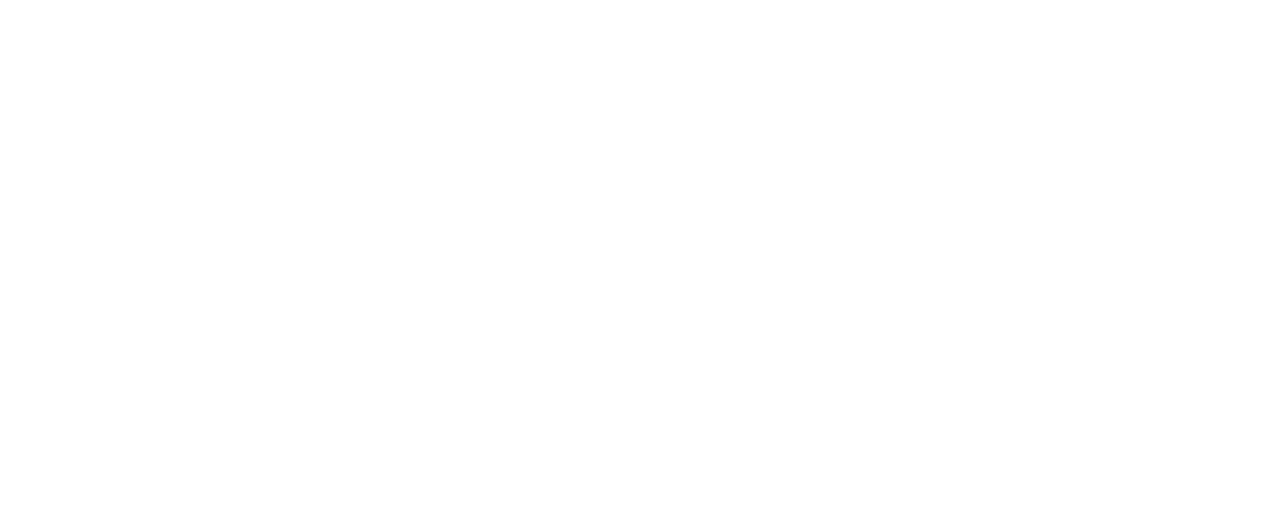
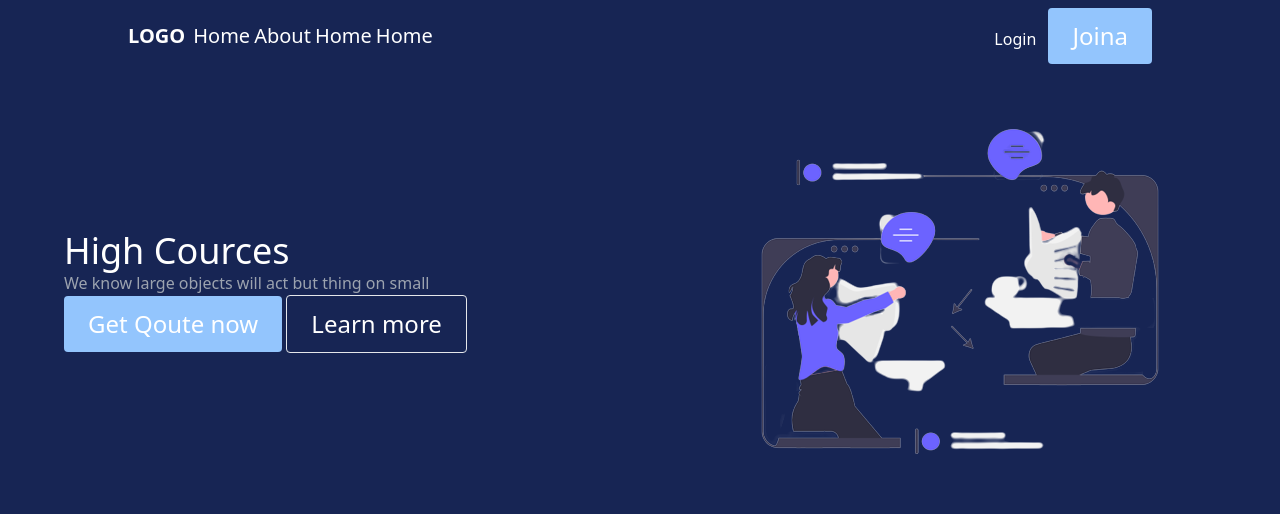
Before and after one commit to Moha-ahmed/sysetm, a website: page src/index.html in a window 1280 px wide. Drawn offline with Linux system fonts and the light colour scheme.

Commit message:
Tiigsi Project

```diff
--- a/package.json
+++ b/package.json
@@ -4,7 +4,9 @@
   "description": "",
   "main": "index.js",
   "scripts": {
-    "test": "echo \"Error: no test specified\" && exit 1"
+    "test": "echo \"Error: no test specified\" && exit 1",
+    "Start": "tailwindcss -i ./src/input.css -o ./dist/output.css --watch"
+
   },
   "keywords": [],
   "author": "",
--- a/src/index.html
+++ b/src/index.html
@@ -1,23 +1,81 @@
-<!doctype html>
+<!DOCTYPE html>
 <html>
-<head>
-  <meta charset="UTF-8">
-  <meta name="viewport" content="width=device-width, initial-scale=1.0">
-  <link href="/dist/output.css" rel="stylesheet">
-</head>
-<body>
-
+  <head>
+    <meta charset="UTF-8" />
+    <meta name="viewport" content="width=device-width, initial-scale=1.0" />
+    <link href="/dist/output.css" rel="stylesheet" />
+  </head>
+  <body class="bg-blue-950">
     <!-- Header -->
 
-    <div class="header">
+    <div class="header flex justify-between items-center w-[80%] mx-auto my-2">
+      <!-- Logo and menu -->
+      <div class="flex justify-between items-center gap-2">
+        <h1 class="text-white font-bold text-xl">LOGO</h1>
+        <div class="space-x-1 text-xl text-white md:flex hidden">
+          <a href="#" class="hover:text-blue-500">Home</a>
+          <a href="#" class="hover:text-blue-500">About</a>
+          <a href="#" class="hover:text-blue-500">Home</a>
+          <a href="#" class="hover:text-blue-500">Home</a>
+        </div>
+      </div>
 
-     <div></div>
+      <div class="bts space-x-2 lg:block hidden">
+        <a href="" class="text-white">Login</a>
+        <button
+          class="bg-blue-300 text-white px-6 py-3 rounded-r rounded-l text-2xl"
+        >
+          Joina
+        </button>
+      </div>
+      <div class="icon lg:hidden block mr-[40px]">
+        <svg
+          xmlns="http://www.w3.org/2000/svg"
+          fill="none"
+          viewBox="0 0 24 24"
+          stroke-width="1.5"
+          stroke="white"
+          class="w-8 h-8"
+        >
+          <path
+            stroke-linecap="round"
+            stroke-linejoin="round"
+            d="M3.75 9h16.5m-16.5 6.75h16.5"
+          />
+        </svg>
+      </div>
+    </div>
+    <div class="Hero grid md:grid-cols-2 place-items-center">
+      <!-- Section two -->
+      <!-- Text -->
 
+      <div class="Text text-white w-[80%] mx-auto">
+        <h1 class="text-white text-4xl">High Cources</h1>
+        <p class="text-gray-400 text-1xl">
+          We know large objects will act but thing on small
+        </p>
+
+        <!-- Buttons -->
+        <div class="button">
+          <button
+            class="bg-blue-300 text-white px-6 py-3 rounded-r rounded-l text-2xl"
+          >
+            Get Qoute now
+          </button>
+          <button
+            class="border border-1 text-white px-6 py-3 rounded-r rounded-l text-2xl"
+          >
+            Learn more
+          </button>
+        </div>
+      </div>
+
+      <div class="img">
+        <img
+          src="imge/undraw_Newspaper_re_syf5__1_-removebg-preview (1).png"
+          alt=""
+        />
+      </div>
     </div>
-
-
-
-
-
-</body>
+  </body>
 </html>
```
Also changed, not shown: dist/output.css, src/imge/undraw_Newspaper_re_syf5__1_-removebg-preview (1).png (added).
